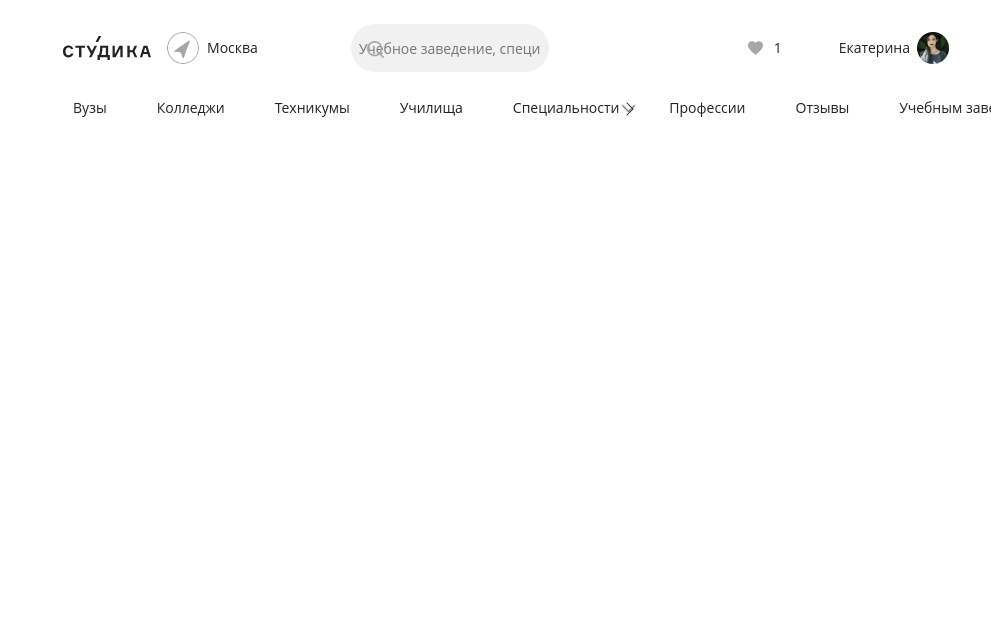
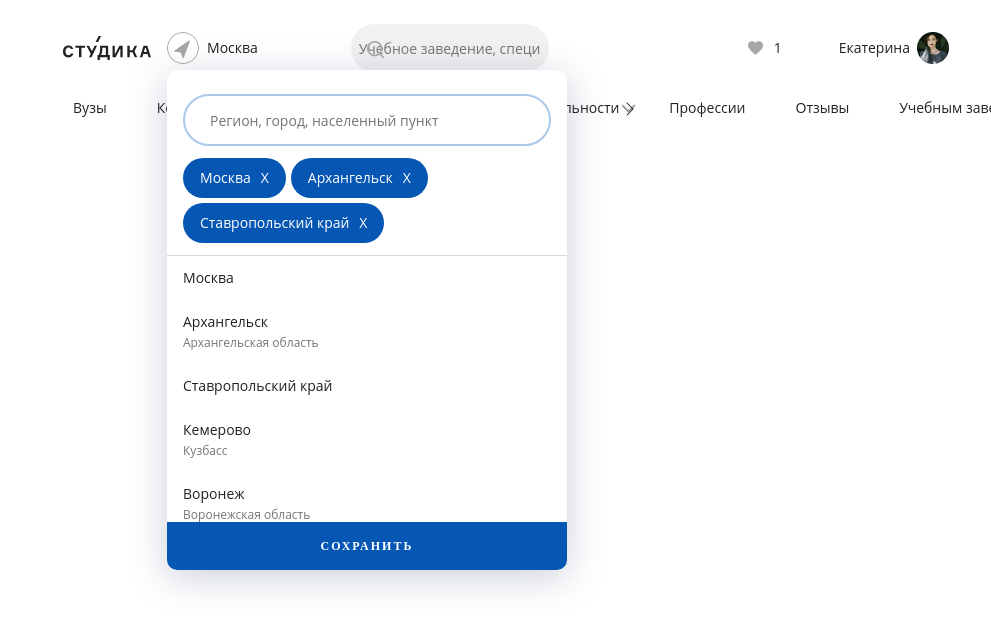
Before and after one commit to NataliaVozhdaeva/Edu, a website: page src/pug/index.pug in a window 1280 px wide. Shown: the top 630 px of the page, without its empty margins (289-1280 px from the left). Drawn offline with nearby package versions, Linux system fonts and the light colour scheme; files that its build step writes are made by us from their sources; files whose address does not match are found by name.

Commit message:
citySelect css done +js

```diff
--- a/src/js/scripts.js
+++ b/src/js/scripts.js
@@ -1,23 +1,62 @@
-let menuArrowNext = document.querySelector('.header_btn__next');
-let menuArrowPrev = document.querySelector('.header_btn__prev');
-let headerNav = document.querySelector('.header_navigation');
-let navLastChild = document.querySelector('.navigation_item:last-child');
-let navFirstChild = document.querySelector('.navigation_item:first-child');
-let nav2ndChild = document.querySelector('.navigation_item:nth-child(2)');
+/* прокрутка меню в шапке */
+
+const menuArrowNext = document.querySelector('.header_btn__next');
+const menuArrowPrev = document.querySelector('.header_btn__prev');
+const headerNav = document.querySelector('.header_navigation');
+const navLastChild = document.querySelector('.navigation_item:last-child');
+const navFirstChild = document.querySelector('.navigation_item:first-child');
+const nav2ndChild = document.querySelector('.navigation_item:nth-child(2)');
 /* Можно было бы применить эффект угасания текста только к первому и последнему элементам как в макете
 и укоротить код, но при небольшой ширине первого красивее накладывать эффект на второй */
 
-let toggleClass = (el1, el2, className) => {
+const toggleMenuItemsClass = (el1, el2, className) => {
   el1.classList.toggle(className);
   el2.classList.toggle(className);
 };
 
-let changeMenuPosition = () => {
+const changeMenuPosition = () => {
   headerNav.classList.toggle('translateToLeft');
   navFirstChild.classList.toggle('hidden');
-  toggleClass(navLastChild, nav2ndChild, 'active');
-  toggleClass(menuArrowNext, menuArrowPrev, 'notDisplay');
+  toggleMenuItemsClass(navLastChild, nav2ndChild, 'active');
+  toggleMenuItemsClass(menuArrowNext, menuArrowPrev, 'notDisplay');
 };
 
 menuArrowNext.addEventListener('click', changeMenuPosition);
 menuArrowPrev.addEventListener('click', changeMenuPosition);
+
+/* Код для вкладки выбора регионов */
+
+const cities = document.querySelectorAll('.city_item');
+
+/* const addToFiltered = (el) => {
+  const filteredCitiesContainer = document.querySelector(
+    '.citySearchMenu_doneContainer'
+  );
+  const filteredCity = document.createElement('span');
+  filteredCity.classList.add('citySearchMenu_done');
+  filteredCity.textContent = el.textcontent;
+  filteredCitiesContainer.appendChild(filteredCity);
+}; */
+
+for (let i = 0; i < cities.length; i++) {
+  cities[i].addEventListener('click', function () {
+    const filteredCitiesContainer = document.querySelector(
+      '.citySearchMenu_doneContainer'
+    );
+    const filteredCity = document.createElement('span');
+    filteredCity.classList.add('citySearchMenu_done');
+    filteredCity.textContent = cities[i].textcontent;
+    filteredCitiesContainer.appendChild(filteredCity);
+  });
+}
+
+//console.log(cities);
+
+const filteredCities = document.querySelectorAll('.citySearchMenu_done');
+
+for (let i = 0; i < filteredCities.length; i++) {
+  const delCityBtn = filteredCities[i].querySelector('.citySearchMenu_delBtn');
+  delCityBtn.addEventListener('click', function () {
+    filteredCities[i].remove();
+  });
+}
--- a/src/pug/index.pug
+++ b/src/pug/index.pug
@@ -8,10 +8,36 @@ html(lang="ru")
 	body.body
 		header.header
 			section.header_top
-				img.logo.header_logo(alt="логотип" width='88' height='24' src='./img/content/logo.svg')
+				img.header_logo.logo(alt="логотип" width='88' height='24' src='./img/content/logo.svg')
 				a.header_location.link(href="#")
 					img.header_location_icon(alt="выбор региона" width='32' height='32' src='./img/icons/city.png')
 					|Москва
+				.citySearchMenu
+					input.citySearch(type="text" placeholder="Регион, город, населенный пункт" autocomplete="none")
+					.citySearchMenu_doneContainer
+						span.citySearchMenu_done Москва
+							span.citySearchMenu_delBtn X
+						span.citySearchMenu_done Архангельск
+							span.citySearchMenu_delBtn X
+						span.citySearchMenu_done Ставропольский край
+							span.citySearchMenu_delBtn X
+					.city_container
+						.city_item
+							.city_name Москва
+						.city_item
+							.city_name Архангельск
+							.city_state Архангельская область
+						.city_item Ставропольский край
+						.city_item
+							.city_name Кемерово
+							.city_state Кузбасс
+						.city_item
+							.city_name Воронеж
+							.city_state Воронежская область
+						.city_item
+							.city_name Барнаул
+							.city_state Алтайский край
+					button.citySearchMenu_saveBtn.btn Сохранить
 				label.label__search.hidden(for="searchbar") Строка поиска
 				input.search.header_search(type="text" name="searchbar" id="searchbar" value="" placeholder="Учебное заведение, специальность или профессия")
 				.user.header_user
--- a/src/scss/header.scss
+++ b/src/scss/header.scss
@@ -43,8 +43,7 @@ $hover-color: #f1f1f1;
     }
   }
   &_navContainer {
-    display: flex; /*
-    overflow: hidden; */
+    display: flex;
   }
 
   &_navigation {
@@ -203,3 +202,99 @@ $hover-color: #f1f1f1;
     }
   }
 }
+
+.citySearchMenu {
+  border-radius: 10px;
+  background: #fff;
+  width: 400px;
+  height: 500px;
+  z-index: 1;
+  position: absolute;
+  top: 70px;
+  left: 456px;
+  padding: 24px 0 0;
+  display: flex;
+  flex-direction: column;
+  box-shadow: 0 7px 38px rgba(44, 62, 106, 0.25);
+  box-sizing: border-box;
+  overflow: hidden;
+
+  &_doneContainer {
+    padding: 12px 16px;
+    border-bottom: 1px solid #d8d8d8;
+    display: flex;
+    gap: 5px;
+    flex-wrap: wrap;
+  }
+
+  &_done {
+    background: #0656b4;
+    border-radius: 49px;
+    color: #fff;
+    display: inline-block;
+    vertical-align: middle;
+    font-size: 14px;
+    padding: 9px 35px 9px 17px;
+    line-height: 22px;
+    position: relative;
+  }
+
+  &_delBtn {
+    color: #fff;
+    position: absolute;
+    top: 9px;
+    right: 17px;
+    cursor: pointer;
+  }
+
+  &_saveBtn {
+    font-family: Formular;
+    font-weight: 700;
+    font-size: 12px;
+    line-height: 16px;
+    text-align: center;
+    letter-spacing: 2px;
+    text-transform: uppercase;
+    color: #fff;
+    width: 100%;
+    padding: 16px 0;
+    background: #0656b4;
+
+    &:hover {
+      background-color: lighten(#0656b4, 6.25%);
+    }
+  }
+}
+
+.citySearch {
+  border-radius: 100px;
+  height: 48px;
+  font-size: 14px;
+  padding: 0 40px 0 25px;
+  border: 2px solid #abc8ea;
+  margin: 0 16px;
+  flex-shrink: 0;
+}
+
+.city {
+  &_container {
+    overflow-y: scroll;
+  }
+  &_item {
+    font-size: 14px;
+    line-height: 22px;
+    padding: 11px 16px;
+    cursor: pointer;
+  }
+
+  &_item:hover {
+    background-color: #f1f1f1;
+  }
+
+  &_state {
+    font-size: 12px;
+    line-height: 20px;
+    color: #767676;
+    display: block;
+  }
+}
```
Also changed, not shown: src/index.html, src/js/scripts.min.js.
